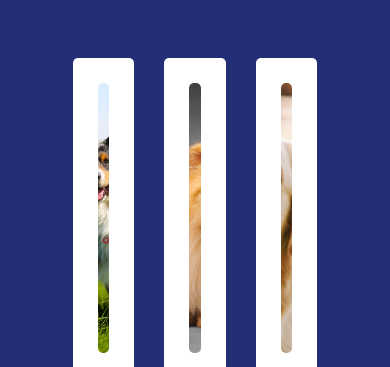
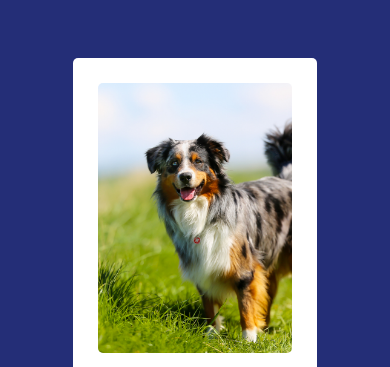
Before and after one commit to bibeva/JavaScript-Object-with-Challenge, a plain HTML site: page end/index.html in a window 390 px wide. Shown: the top 367 px of the page. Drawn offline with Linux system fonts and the light colour scheme.

Commit message:
Minor updates

```diff
--- a/end/style.css
+++ b/end/style.css
@@ -45,3 +45,16 @@ img {
 p {
   margin: 0 0 5px;
 }
+
+@media only screen and (max-width: 1023px) {
+  .outerCard {
+    width: 50%;
+    margin-bottom: 35px;
+  }
+}
+
+@media only screen and (max-width: 619px) {
+  .outerCard {
+    width: 100%;
+  }
+}
--- a/start/style.css
+++ b/start/style.css
@@ -45,3 +45,16 @@ img {
 p {
   margin: 0 0 5px;
 }
+
+@media only screen and (max-width: 1023px) {
+  .outerCard {
+    width: 50%;
+    margin-bottom: 35px;
+  }
+}
+
+@media only screen and (max-width: 619px) {
+  .outerCard {
+    width: 100%;
+  }
+}
```
